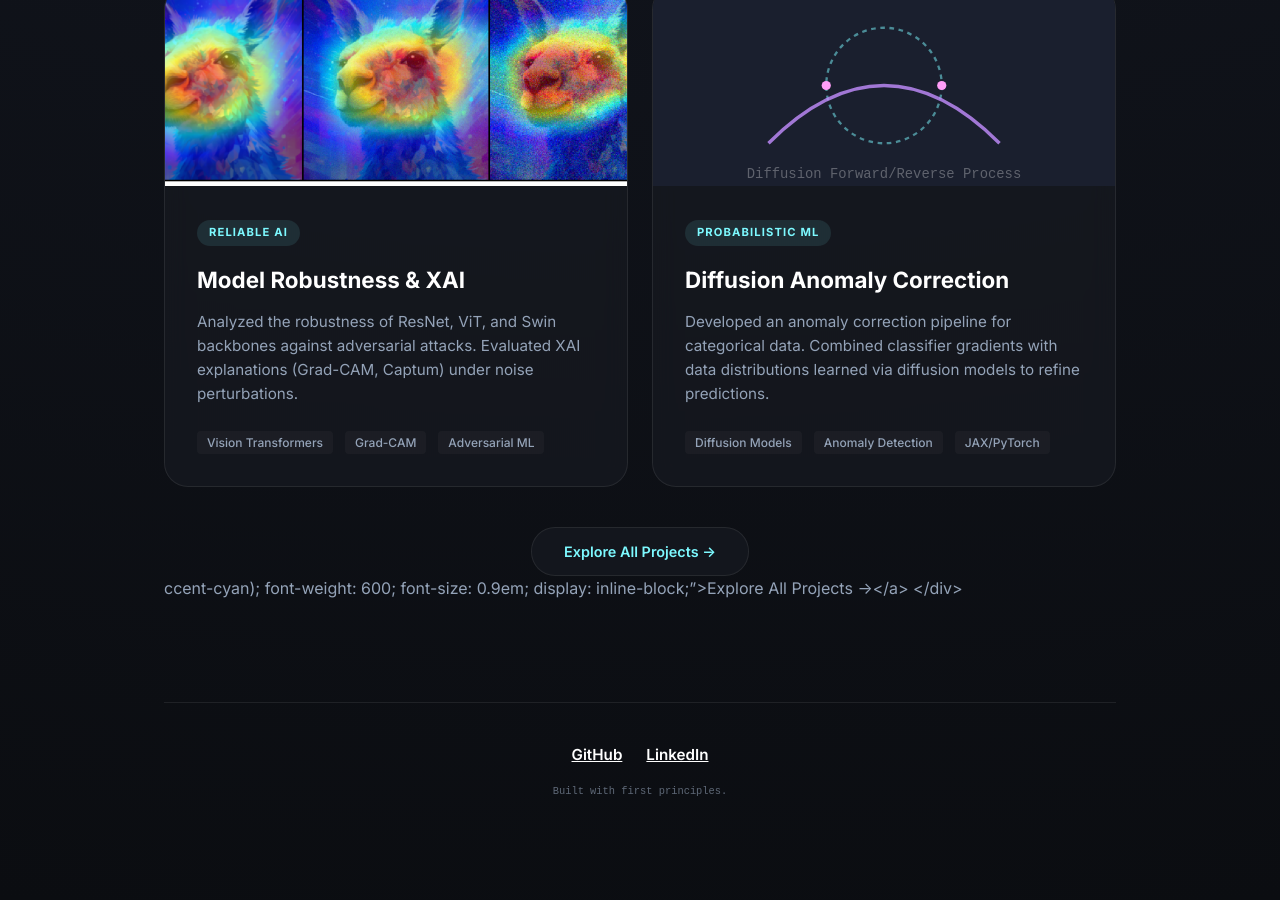
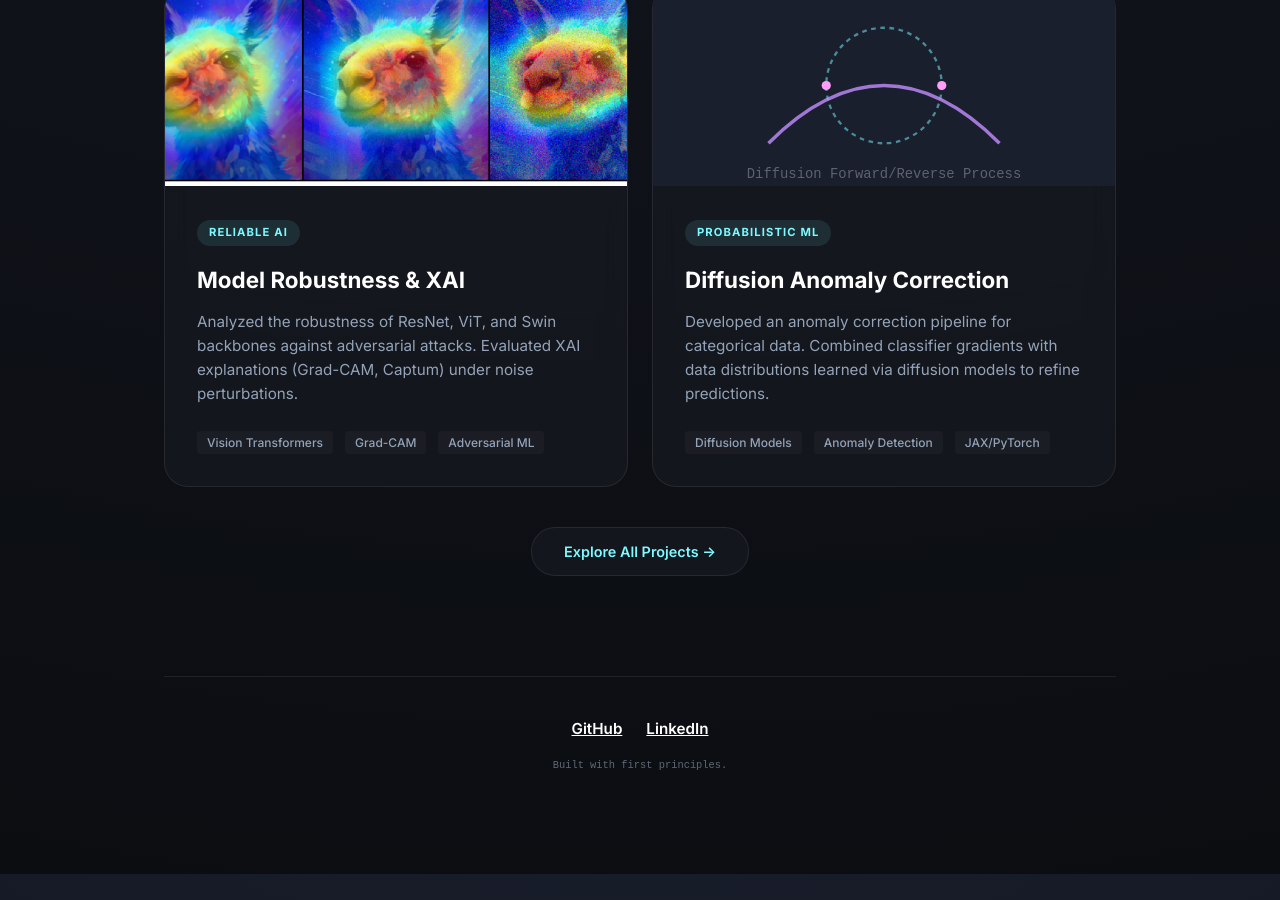
Before and after one commit to luisfpal/luisfpal.github.io, a Jekyll site: the page built from index.md, in a window 1280 px wide and 900 px high, scrolled down 1644 px. Built offline with Jekyll 4.4.1, drawn with Linux system fonts in a browser that asks for light colours; after the commit the page ends 2518 px from its top, so only the background shows below that.

Commit message:
Fix: Remove duplicated broken HTML at the bottom of the homepage.

```diff
--- a/index.md
+++ b/index.md
@@ -114,5 +114,4 @@ title: Luis Palacios
 
 <div style="margin-top: 40px; text-align: center;">
   <a href="{{ '/projects/' | relative_url }}" class="glass" style="padding: 12px 32px; text-decoration: none; color: var(--accent-cyan); font-weight: 600; font-size: 0.9em; display: inline-block;">Explore All Projects &rarr;</a>
-</div>ccent-cyan); font-weight: 600; font-size: 0.9em; display: inline-block;">Explore All Projects &rarr;</a>
 </div>
```
